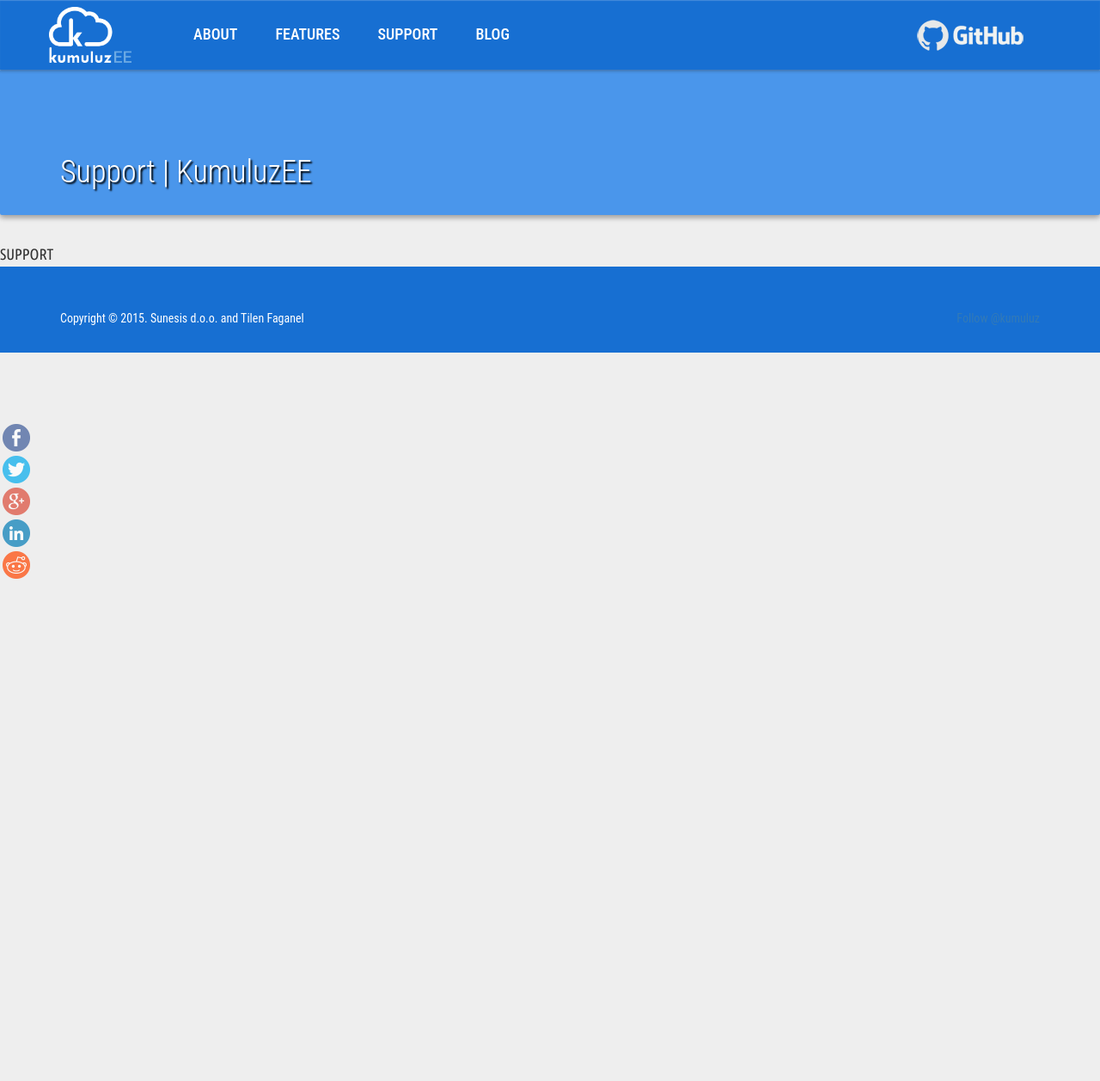
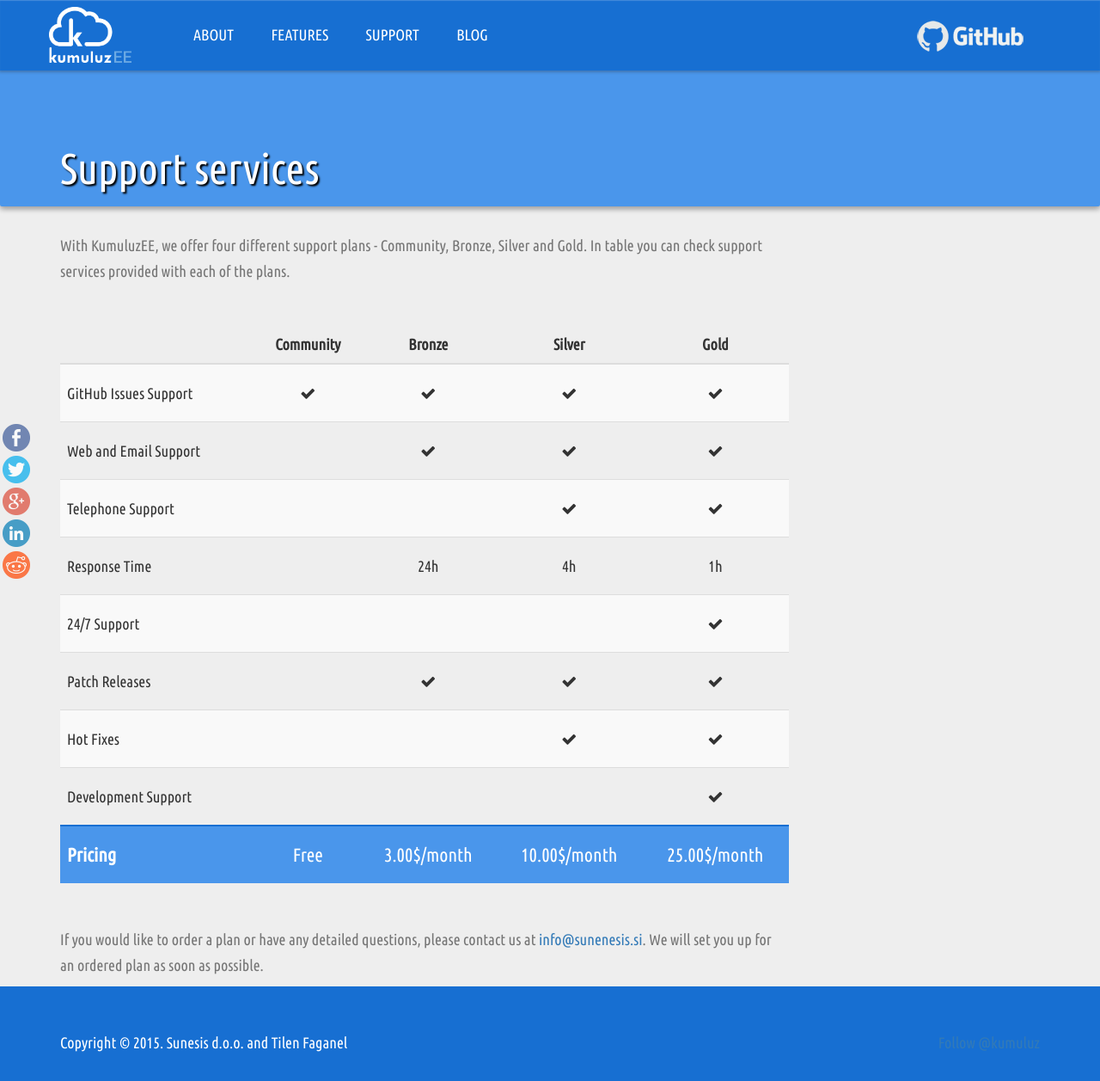
Before and after one commit to kumuluz/ee.kumuluz.com, a Jekyll site: the page built from support/index.html, in a window 1280 px wide and 1257 px high. Shown: the whole window at 86% size. Built offline with Jekyll 4.4.1, drawn with Linux system fonts in a browser that asks for light colours; nearby versions of some CDN libraries; comment, search, counter and statistics services are not loaded.

Commit message:
added support page, minor fixes

```diff
--- a/_includes/head.html
+++ b/_includes/head.html
@@ -50,6 +50,7 @@
 
   <link rel="canonical" href="{{ page.url | replace:'index.html','' | prepend: site.baseurl | prepend: site.url }}">
   <link href='https://fonts.googleapis.com/css?family=Ubuntu+Condensed' rel='stylesheet' type='text/css'>
+  <link rel="stylesheet" href="https://maxcdn.bootstrapcdn.com/font-awesome/4.4.0/css/font-awesome.min.css">
 
   <script type="text/javascript" src="{{ "/assets/js/wow.min.js"  | prepend: site.baseurl }}"></script>
   <script type="text/javascript" src="{{ "/assets/js/jquery-2.1.4.min.js" | prepend: site.baseurl }}"></script>
--- a/_includes/subtitle.html
+++ b/_includes/subtitle.html
@@ -2,7 +2,7 @@
 	<div class="container">
   	    <div class="row">
 			<div class="col-md-12">
-	    		<h2>{% if page.subtitle %}{{ page.subtitle }}{% else %}{{ page.title }}{% endif %}</h2>
+	    		<h1>{% if page.subtitle %}{{ page.subtitle }}{% else %}{{ page.title }}{% endif %}</h2>
 			</div>
 		</div>
 	</div>
--- a/_sass/_layout.scss
+++ b/_sass/_layout.scss
@@ -4,6 +4,7 @@
 @import "material-design/ripples";
 
 @import "_features";
+@import "_support";
 
 .ripple.ripple-on {
     transition: opacity 0.15s ease-in 0s, transform 0.5s cubic-bezier(0.4, 0, 0.2, 1) 0.1s;
@@ -19,6 +20,11 @@
 	font-weight: bold;
 	text-shadow: 1px 1px 1px #000;
 }
+
+h1 { font-family: $font-family; }
+h2 { font-family: $font-family; }
+h3 { font-family: $font-family; }
+h4 { font-family: $font-family; }
 
 .navbar {
 	position: fixed;
@@ -66,6 +72,7 @@
 
 				line-height: 80px;
 				font-size: 18px;
+				font-family: $font-family;
 
 				@media(min-width: 768px) {
 					float: none;
@@ -199,12 +206,19 @@
 .jumbotron.subtitle {
 	background: lighten($base-color, 15%);
 	margin: 0 0 30px 0;
-	padding: 80px 0 0 0;
+	padding: 60px 0 0 0;
 
-	h2 {
+	h1 {
 		color: #fff;
+		font-family: $font-family;
+		font-size: 50px;
+		line-height: 70px;
 		text-shadow: 2px 2px 2px #000;
 		text-align: left;
+	}
+
+	@media screen and (max-width: 768px) {
+		padding: 0;
 	}
 }
 
--- /dev/null
+++ b/_sass/_support.scss
@@ -0,0 +1,47 @@
+@import "_variables";
+
+#support {
+
+	table.table {
+		margin-top: 50px;
+		margin-bottom: 50px;
+
+		thead {
+			tr {
+				th {
+					text-align: center;
+				}
+			}
+		}
+
+		tbody {
+			tr {
+				height: 50px;
+
+				td {
+					line-height: 50px;
+					text-align: center;
+
+					&:first-child {
+						text-align: left;
+					}
+				}
+
+				&.pricing {
+					border-top: solid 2px $base-color;
+
+					td {
+						font-size: 22px;
+						background-color: lighten($base-color, 15%);
+						color: #fff;
+
+						&:first-child {
+							font-weight: bold;
+						}
+					}
+				}
+			}
+		}
+	}
+
+}
--- a/support/index.html
+++ b/support/index.html
@@ -1,10 +1,96 @@
 ---
 layout: default
 title: Support | KumuluzEE
+subtitle: Support services
 ---
 
 <div id="support">
 	{% include subtitle.html %}
 
-	SUPPORT
+	<div class="container">
+      <div class="row">
+        <div class="col-md-9">
+			<p>With KumuluzEE, we offer four different support plans - Community, Bronze, Silver and Gold. In table you can check support services provided with each of the plans.</p>
+
+			<table class="table table-striped">
+				<thead>
+					<tr>
+						<th> </th>
+						<th>Community</th>
+						<th>Bronze</th>
+						<th>Silver</th>
+						<th>Gold</th>
+					</tr>
+				</thead>
+				<tbody>
+					<tr>
+						<td>GitHub Issues Support</td>
+						<td><i class="fa fa-check"></i></td>
+						<td><i class="fa fa-check"></i></td>
+						<td><i class="fa fa-check"></i></td>
+						<td><i class="fa fa-check"></i></td>
+					</tr>
+					<tr>
+						<td>Web and Email Support</td>
+						<td> </td>
+						<td><i class="fa fa-check"></i></td>
+						<td><i class="fa fa-check"></i></td>
+						<td><i class="fa fa-check"></i></td>
+					</tr>
+					<tr>
+						<td>Telephone Support</td>
+						<td> </td>
+						<td> </td>
+						<td><i class="fa fa-check"></i></td>
+						<td><i class="fa fa-check"></i></td>
+					</tr>
+					<tr>
+						<td>Response Time</td>
+						<td> </td>
+						<td>24h</td>
+						<td>4h</td>
+						<td>1h</td>
+					</tr>
+					<tr>
+						<td>24/7 Support</td>
+						<td> </td>
+						<td> </td>
+						<td> </td>
+						<td><i class="fa fa-check"></i></td>
+					</tr>
+					<tr>
+						<td>Patch Releases</td>
+						<td> </td>
+						<td><i class="fa fa-check"></i></td>
+						<td><i class="fa fa-check"></i></td>
+						<td><i class="fa fa-check"></i></td>
+					</tr>
+					<tr>
+						<td>Hot Fixes</td>
+						<td> </td>
+						<td> </td>
+						<td><i class="fa fa-check"></i></td>
+						<td><i class="fa fa-check"></i></td>
+					</tr>
+					<tr>
+						<td>Development Support</td>
+						<td> </td>
+						<td> </td>
+						<td> </td>
+						<td><i class="fa fa-check"></i></td>
+					</tr>
+
+					<tr class="pricing">
+						<td>Pricing</td>
+						<td>Free</td>
+						<td>3.00$/month</td>
+						<td>10.00$/month</td>
+						<td>25.00$/month</td>
+					</tr>
+				</tbody>
+			</table>
+
+			<p>If you would like to order a plan or have any detailed questions, please contact us at <a href="mailto:info@sunesis.com">info@sunenesis.si</a>. We will set you up for an ordered plan as soon as possible.</p>
+		</div>
+	</div>
 </div>
```
